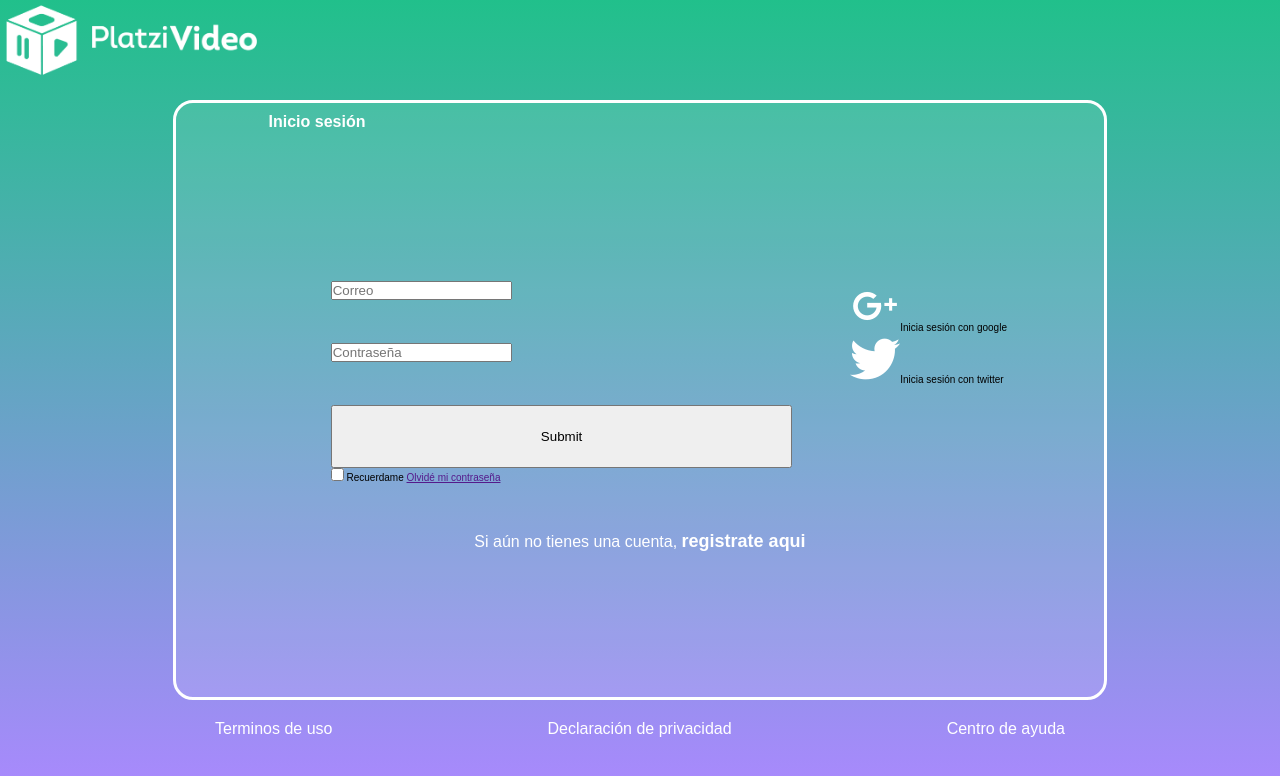
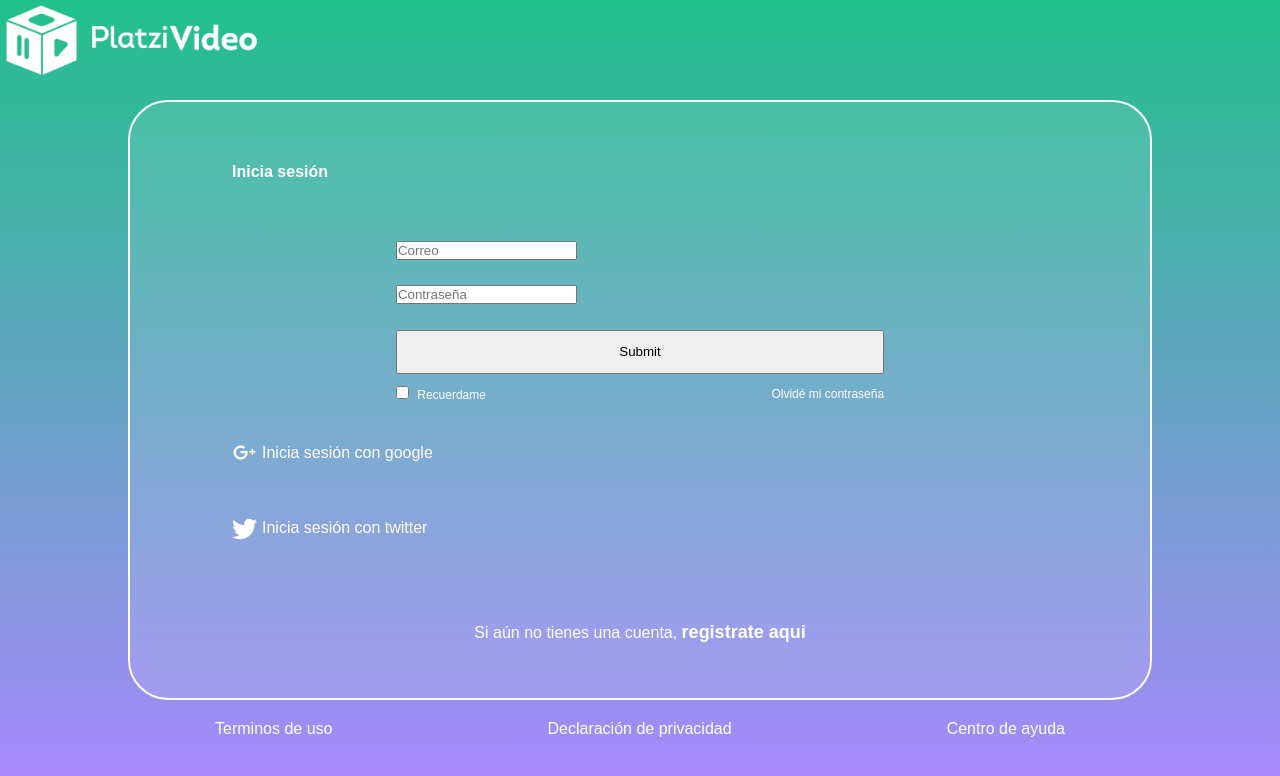
Before and after one commit to mistofjoy/platzivideo, a plain HTML site: page index.html in a window 1280 px wide. Drawn offline with Linux system fonts and the light colour scheme.

Commit message:
avances en estilos, faltan los inputs principales

```diff
--- a/css/login.css
+++ b/css/login.css
@@ -7,6 +7,7 @@
     --profile-font-size: 1.5rem;
     --title-font-size: 2.4rem;
     --highlight-font-size: 1.8rem;
+    --small-font-size: 1.2rem;
 }
 
 /*Base*/
@@ -46,7 +47,7 @@ header img {
     min-width: 81px;
 }
 
-/*form layout*/
+/*login layout*/
 .login {
     height: 80vh;
 }
@@ -55,8 +56,8 @@ header img {
     height: calc(80vh - 40px);
     width: 80%;
     margin: 20px 10%;
-    border: solid var(--text-color);
-    border-radius: 20px;
+    border: 2px solid var(--text-color);
+    border-radius: 40px;
     display: flex;
     flex-wrap: wrap;
     justify-content: center;
@@ -67,10 +68,12 @@ header img {
     color: var(--text-color);
     font-size: var(--basic-font-size);
     margin: 10px 0 10px 10%;
-    text-align: left;
+    text-align:left;
     width: 100%;
+    align-self: center;
 }
 
+/*login__container--form*/
 .login__container--form {
     display: flex;
     justify-content: center;
@@ -81,18 +84,72 @@ header img {
     width: 80%;
 }
 
+/*login__container--remember*/
+.login__container--remember {
+    font-size: var(--small-font-size);
+    display: flex;
+    justify-content: space-between;
+    align-items: center;
+    color: var(--text-color);
+}
+
+.login__container--remember input {
+    margin-right: 5px;
+}
+
+.login__container--remember a {
+    text-decoration: none;
+    color: var(--text-color);
+}
+
+.login__container--remember a:hover {
+    text-decoration: underline;
+}
+
+/*login__conteiner--social-media*/
+.login__container--social-media {
+    display: flex;
+    flex-wrap: wrap;
+    justify-content: center;
+    align-items: center;
+    width: 100%;
+}
+
+.login__container--social-media > * {
+    width: 80%;
+    font-size: var(--basic-font-size);
+    color: var(--text-color);
+    display: flex;
+    align-items: center;
+}
+
+.media {
+    height: 25px;
+}
+
+.media > img {
+    height: 100%;
+    margin-right: 5px;
+}
+
+/*login__container--register*/
 .login__container--register {
     width: 100%;
     text-align: center;
     color: var(--text-color);
     font-size: var(--basic-font-size);
     margin: 5px 0;
+    align-self: center;
 }
 
 .login__container--register a {
     text-decoration: none;
     font-size: var(--highlight-font-size);
     color: var(--text-color);
+}
+
+.login__container--register a:hover {
+    text-decoration: underline;
 }
 
 /*Footer layout*/
@@ -111,3 +168,7 @@ footer a {
     text-decoration: none;
     color: var(--text-color);
 }
+
+footer a:hover {
+    text-decoration: underline;
+}
--- a/index.html
+++ b/index.html
@@ -20,7 +20,7 @@
         </header>
         <main class="login">
             <section class="login__container">
-                <h2>Inicio sesión</h2>
+                <h2>Inicia sesión</h2>
                 <form action="" class="login__container--form">
                     <label for="correo">
                         <input class="input" type="text" id="correo" placeholder="Correo" />
@@ -38,8 +38,8 @@
                     </section>
                 </form>
                 <section class="login__container--social-media">
-                    <div><img src="./img/icons8-google-plus-50.png" alt="google" />Inicia sesión con google</div>
-                    <div><img src="./img/icons8-twitter-50.png" alt="twitter" />Inicia sesión con twitter</div>
+                    <div class="media"><img src="./img/icons8-google-plus-50.png" alt="google" />Inicia sesión con google</div>
+                    <div class="media"><img src="./img/icons8-twitter-50.png" alt="twitter" />Inicia sesión con twitter</div>
                 </section>
                 <section class="login__container--register">
                     <p>Si aún no tienes una cuenta, <strong><a href="">registrate aqui</a></strong></p>
```
